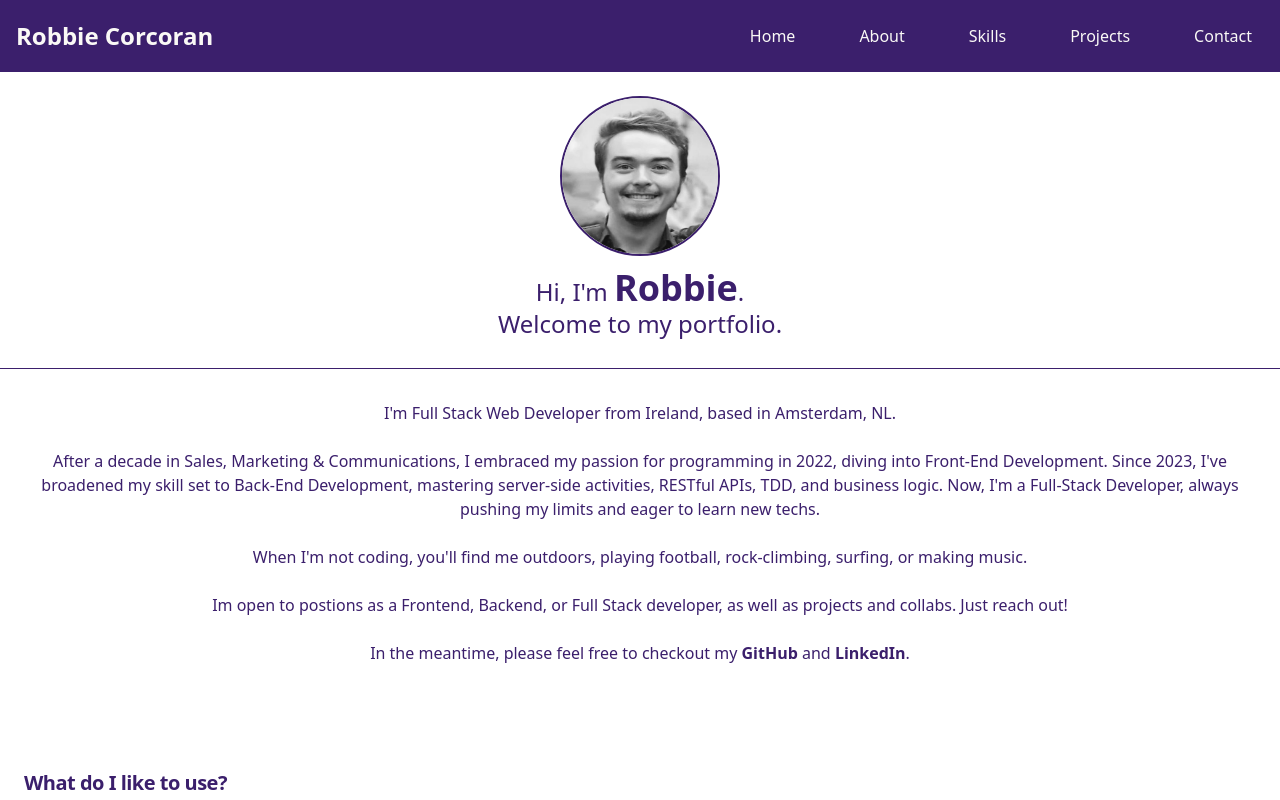
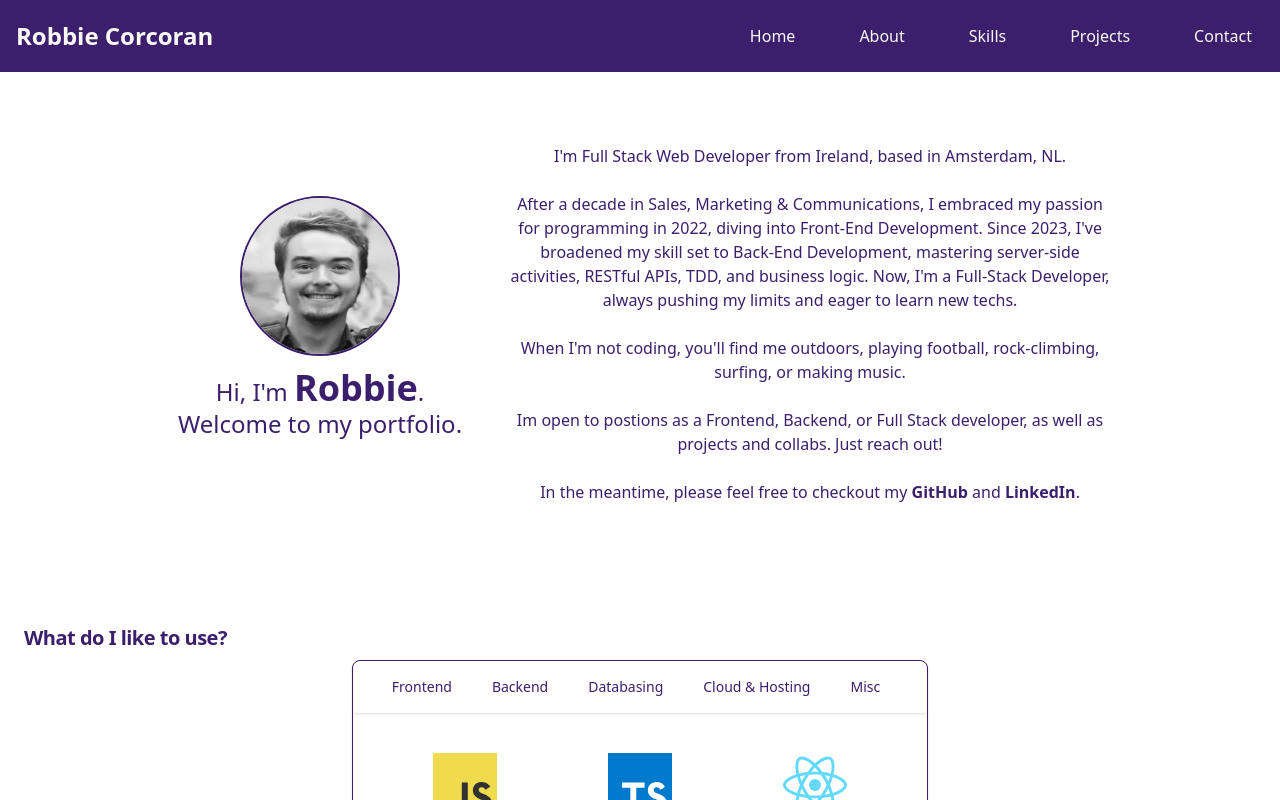
Before and after one commit to Robbie-Corcoran/Portfolio-Site, a React (Vite) app: page / in a window 1280 px wide. Shown: the top 800 px of the page. Built offline with nearby package versions, Linux system fonts and the light colour scheme.

Commit message:
Changed lg structure for intro and about

```diff
--- a/src/App.tsx
+++ b/src/App.tsx
@@ -8,9 +8,11 @@ import Skills from "./components/Skills";
 function App() {
   return (
     <>
-      <Intro />
+      <div className="lg:flex lg:w-full lg:max-w-screen-xl lg:mx-auto lg:p-4 lg:justify-center">
+        <Intro />
 
-      <About />
+        <About />
+      </div>
 
       <Skills />
 
--- a/src/components/About.tsx
+++ b/src/components/About.tsx
@@ -2,8 +2,8 @@ const About = () => {
   return (
     <div>
       <section id="about" className="text-theme-primary text-center">
-        <hr className="w-screen" />
-        <div className="w-full max-w-screen-xl mx-auto p-4 md:py-8">
+        <hr className="w-screen lg:hidden" />
+        <div className="w-full max-w-screen-xl mx-auto p-4 md:py-8 lg:max-w-screen-sm">
           <p>
             I'm Full Stack Web Developer from Ireland, based in Amsterdam, NL.
           </p>
--- a/src/components/Intro.tsx
+++ b/src/components/Intro.tsx
@@ -1,7 +1,7 @@
 const Intro = () => {
   return (
     <>
-      <div className="flex flex-col justify-center text-theme-primary text-center items-center pb-4">
+      <div className="flex flex-col justify-center text-theme-primary text-center items-center pb-4 lg:p-4 lg:w-fit">
         <img
           className="rounded-full w-40 h-40 border-theme-primary border-2"
           src="portrait.jpg"
```
